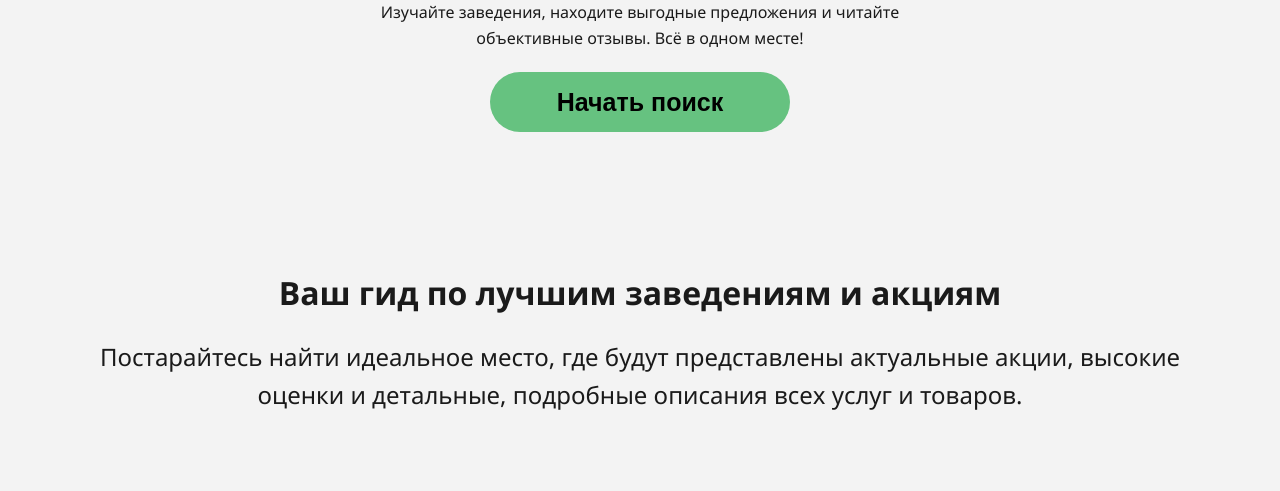
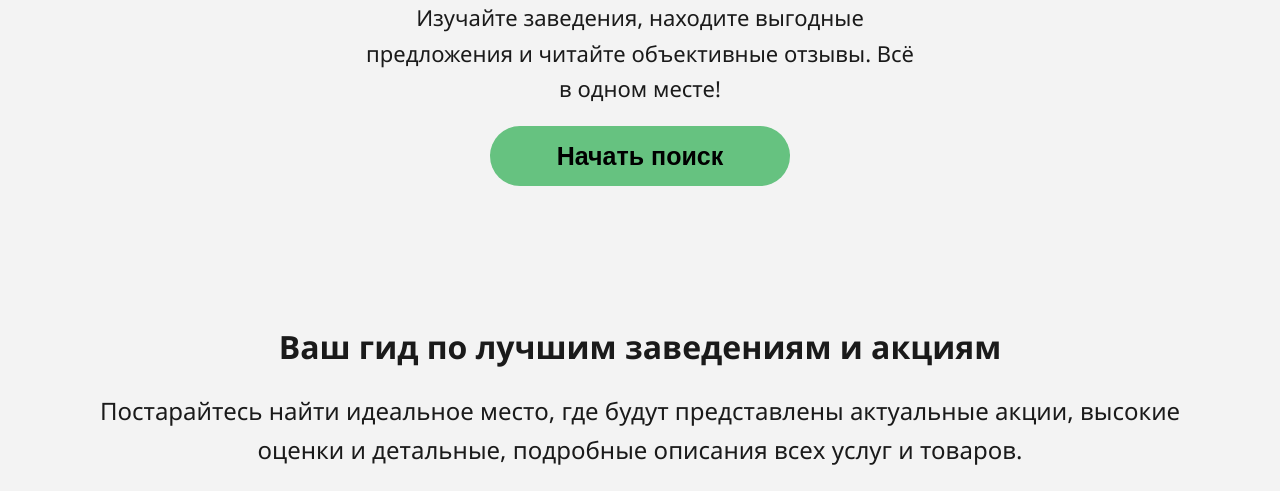
Before and after one commit to aladrak/site-sfy, a plain HTML site: page index.html in a window 1280 px wide. Shown: the part 609-1100 px from the top of the page. Drawn offline with Linux system fonts and the light colour scheme.

Commit message:
forbidden point comeback

```diff
--- a/src/css/index.css
+++ b/src/css/index.css
@@ -27,7 +27,7 @@
         font-size: 1.8em;
     }
 }
-title p {
+.title p {
     font-size: 22px;
     @media (max-width: 768px) {
         font-size: 1em;
```
